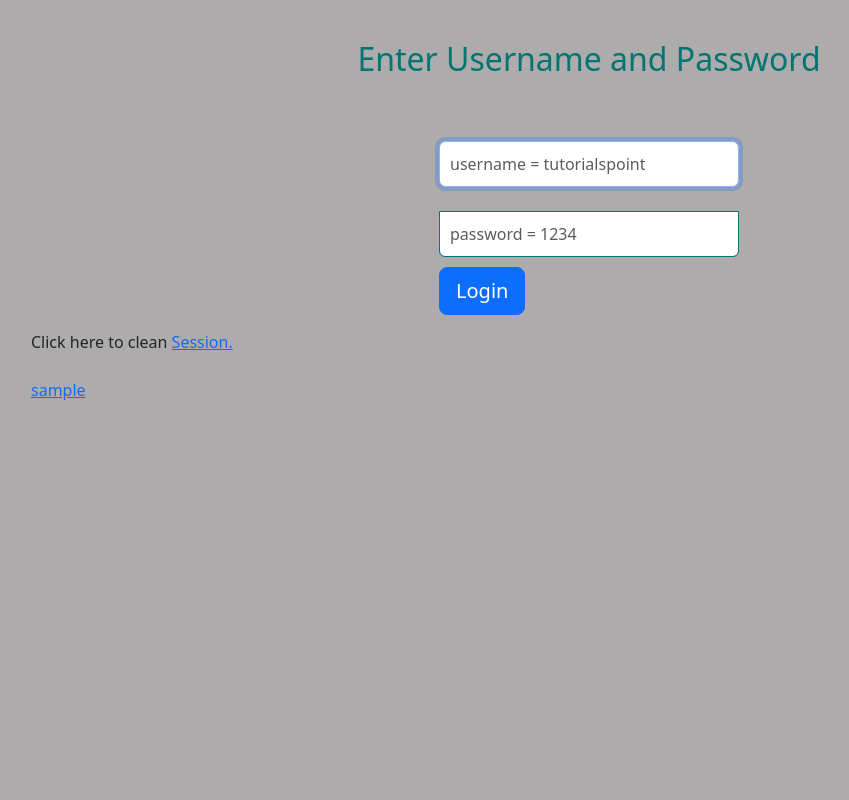
After one commit to jedan2506/WT-Exercises, a PHP site: page /Exercise5/ll.php in a window 1280 px wide. The commit adds this page. Shown: the whole page, without its empty margins (51-900 px from the left). Run offline with PHP 8.4, Linux system fonts and the light colour scheme; the visitor is signed in with stand-in values (Sample User, id 1); some libraries are stand-ins or nearby versions.

Commit message:
added validations

```diff
--- /dev/null
+++ b/Exercise5/ll.php
@@ -0,0 +1,122 @@
+<html lang = "en">
+
+   <head>
+      <title>Tutorialspoint.com</title>
+      <link href = "css/bootstrap.min.css" rel = "stylesheet">
+
+      <style>
+         body {
+            padding-top: 40px;
+            padding-bottom: 40px;
+            background-color: #ADABAB;
+         }
+
+         .form-signin {
+            max-width: 330px;
+            padding: 15px;
+            margin: 0 auto;
+            color: #017572;
+         }
+
+         .form-signin .form-signin-heading,
+         .form-signin .checkbox {
+            margin-bottom: 10px;
+         }
+
+         .form-signin .checkbox {
+            font-weight: normal;
+         }
+
+         .form-signin .form-control {
+            position: relative;
+            height: auto;
+            -webkit-box-sizing: border-box;
+            -moz-box-sizing: border-box;
+            box-sizing: border-box;
+            padding: 10px;
+            font-size: 16px;
+         }
+
+         .form-signin .form-control:focus {
+            z-index: 2;
+         }
+
+         .form-signin input[type="email"] {
+            margin-bottom: -1px;
+            border-bottom-right-radius: 0;
+            border-bottom-left-radius: 0;
+            border-color:#017572;
+         }
+
+         .form-signin input[type="password"] {
+            margin-bottom: 10px;
+            border-top-left-radius: 0;
+            border-top-right-radius: 0;
+            border-color:#017572;
+         }
+
+         h2{
+            text-align: center;
+            color: #017572;
+         }
+      </style>
+
+   </head>
+
+   <body>
+
+      <h2>Enter Username and Password</h2>
+      <div class = "container form-signin">
+
+         <?php
+         	ob_start();
+   			session_start();
+            $msg = '';
+
+            if (isset($_POST['login']) && !empty($_POST['username'])
+               && !empty($_POST['password'])) {
+
+               if ($_POST['username'] == '1234' && $_POST['password'] == '1234')
+               {
+                  $_SESSION['valid'] = true;
+                  $_SESSION['timeout'] = time();
+                  $_SESSION['username'] = 'tutorialspoint';
+
+                  echo 'You have entered valid use name and password';
+               }
+               else
+               {
+                  $msg = 'Wrong username or password';
+                  $_SESSION['valid'] = '';
+                  $_SESSION['timeout'] = '';
+                  $_SESSION['username'] = '';
+               }
+            }
+         ?>
+      </div> <!-- /container -->
+
+      <div class = "container">
+
+         <form class = "form-signin" role = "form"
+            action = "<?php echo htmlspecialchars($_SERVER['PHP_SELF']);
+            ?>" method = "post">
+            <h4 class = "form-signin-heading"><?php echo $msg; ?></h4>
+            <input type = "text" class = "form-control"
+               name = "username" placeholder = "username = tutorialspoint"
+               required autofocus></br>
+            <input type = "password" class = "form-control"
+               name = "password" placeholder = "password = 1234" required>
+            <button class = "btn btn-lg btn-primary btn-block" type = "submit"
+               name = "login">Login</button>
+         </form>
+
+         Click here to clean <a href = "logout.php" tite = "Logout">Session.<br><br>
+         	<?php
+         	$value=$_SESSION['username'];
+         	echo $value;
+         	?>
+
+      </div>
+
+   </body>
+</html>
--- a/Exercise5/signup.html
+++ b/Exercise5/signup.html
@@ -23,7 +23,6 @@
 			<li><a href="contact us.html">Contact Us</a></li>
 		</ul>
 	</nav>
-
 
 	<div class="body1">
 		<br>
```
Also changed, not shown: Exercise5/ll1.php (added, +31 -0 lines), Exercise5/log.html (+53 -59 lines), Exercise5/login.php (+4 -3 lines).
